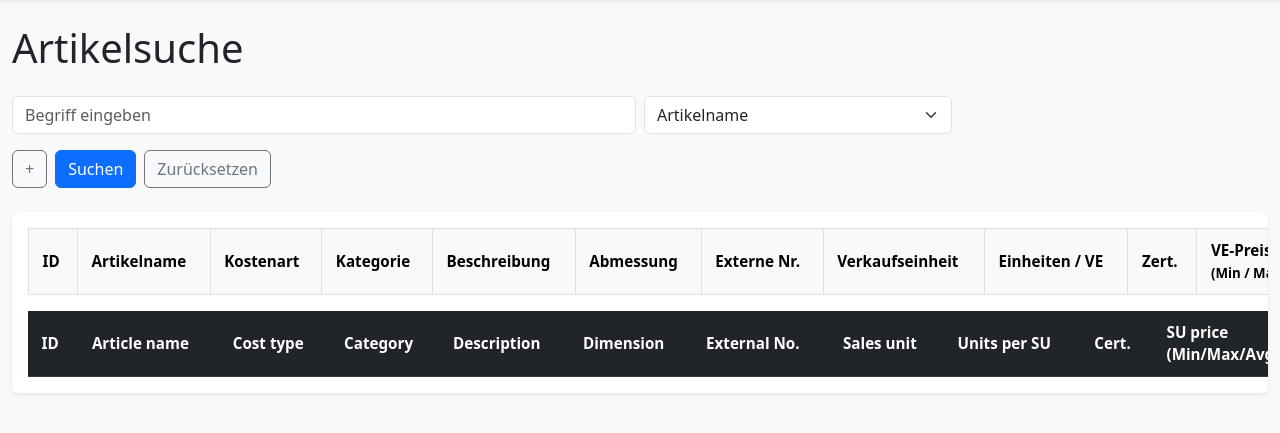
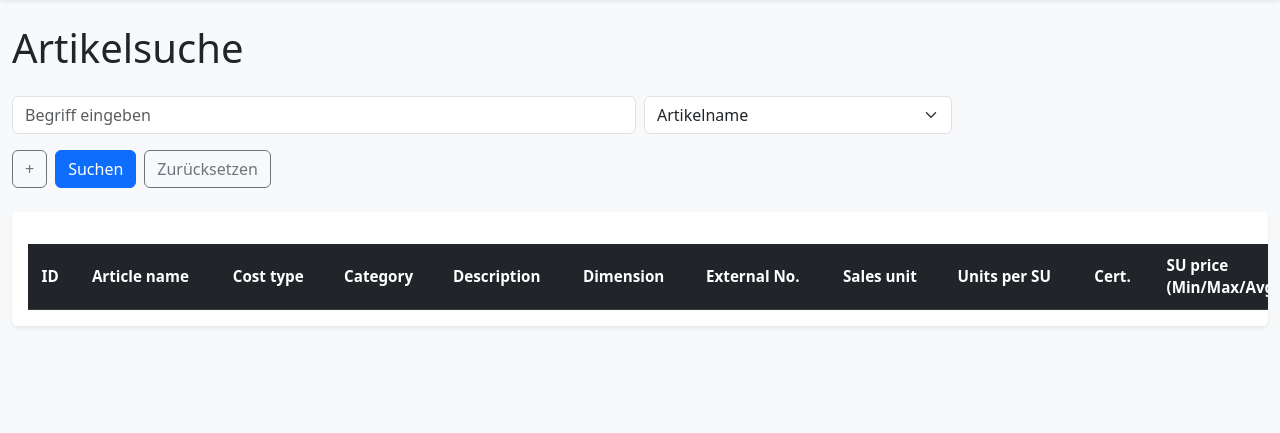
Before and after one commit to Genkhis/master, a Python web app: template procurement-frontend/flask_frontend/templates/all-articles.html in a window 1280 px wide. Shown: the part 58-491 px from the top of the page. Run offline with Jinja, Linux system fonts and the light colour scheme; the template is opened without the code that fills it, so the values that code supplies are empty.

Commit message:
testt65498736549876549876

```diff
--- a/procurement-frontend/flask_frontend/templates/all-articles.html
+++ b/procurement-frontend/flask_frontend/templates/all-articles.html
@@ -114,27 +114,7 @@
 <!-- ───── Ergebnis‑Tabelle ───── -->
 <div class="table-wrapper shadow-sm rounded-2 bg-white p-3">
     <table class="table table-hover table-bordered">
-        <thead class="table-light">
-            <tr>
-                <th>ID</th>
-                <th>Artikelname</th>
-                <th>Kostenart</th>
-                <th>Kategorie</th>
-                <th class="wrap">Beschreibung</th>
-                <th>Abmessung</th>
-                <th>Externe&nbsp;Nr.</th>
-                <th>Verkaufseinheit</th>
-                <th>Einheiten&nbsp;/&nbsp;VE</th>
-                <th>Zert.</th>
-                <th class="text-nowrap">
-                    VE‑Preis<br><small>(Min&nbsp;/&nbsp;Max&nbsp;/&nbsp;Ø&nbsp;€)</small>
-                </th>
-                <th class="text-nowrap">
-                    Stückpreis<br><small>(Min&nbsp;/&nbsp;Max&nbsp;/&nbsp;Ø&nbsp;€/Stk)</small>
-                </th>
-                <th>Lieferant</th>
-            </tr>
-        </thead>
+
         <tbody>
             {% include "article_table.html" %}
         </tbody>
```
